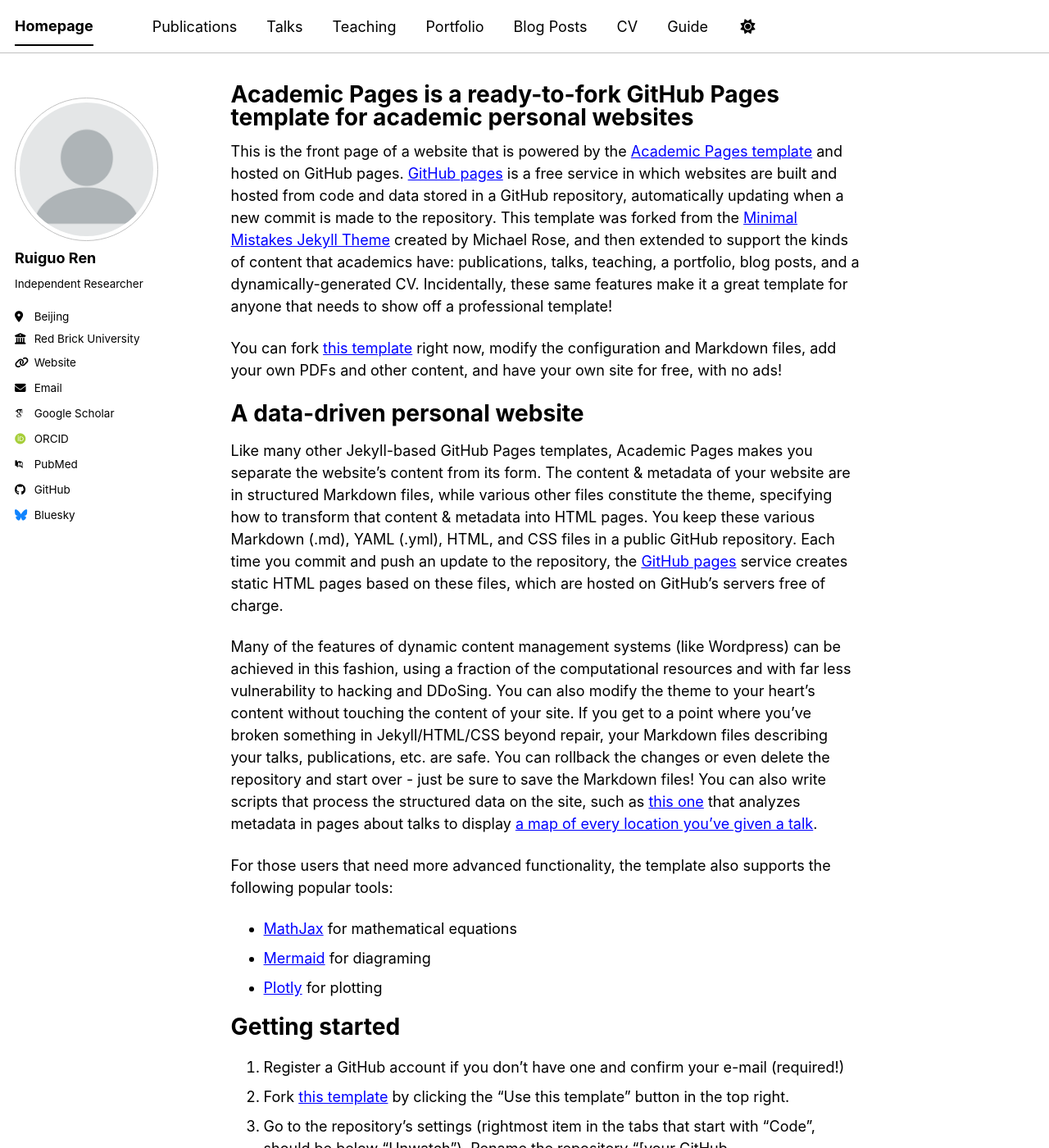
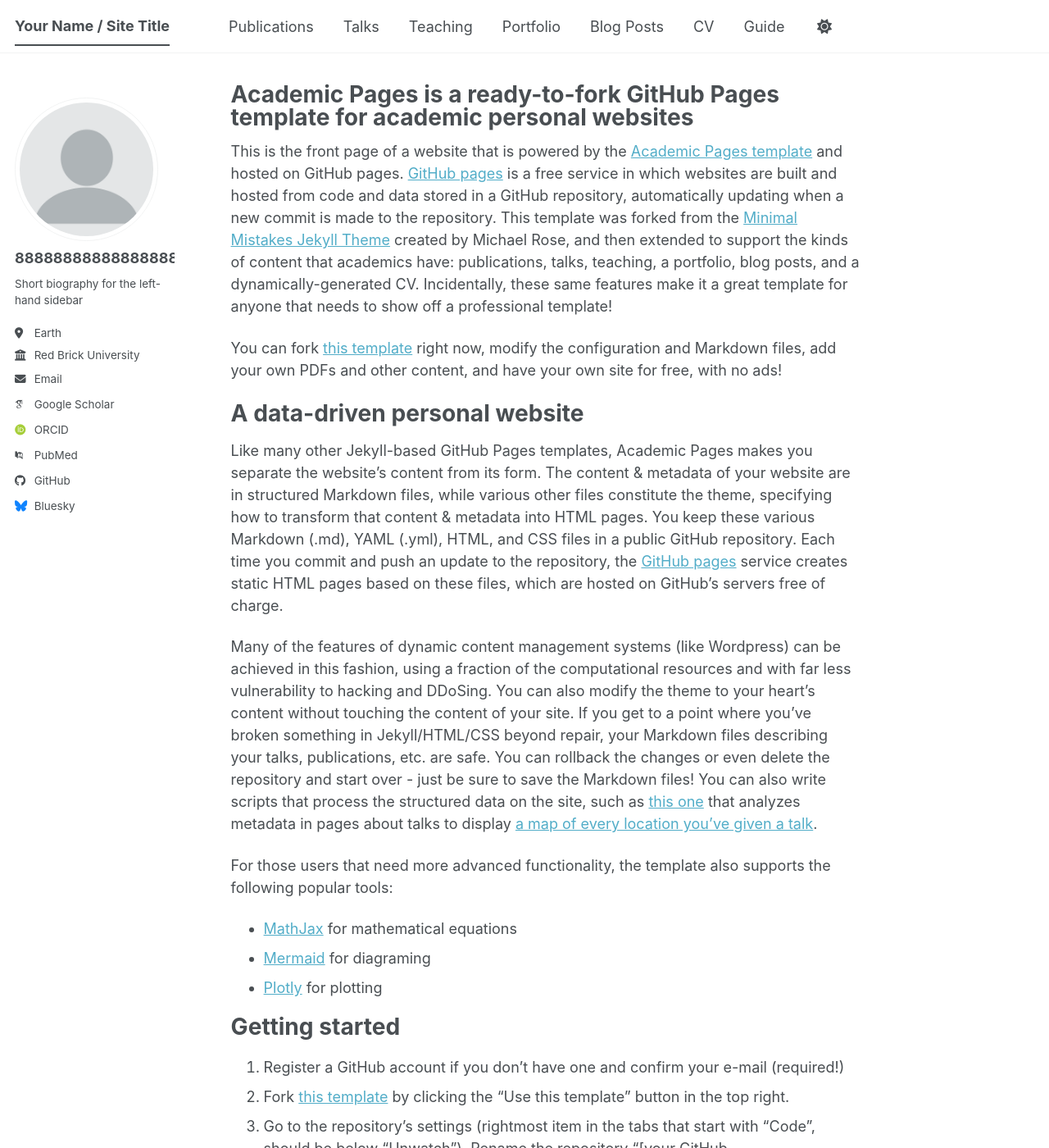
Before and after one commit to rgren-research/rgren-research.github.io, a Jekyll site: the page built from _pages/about.md, in a window 1280 px wide and 1400 px high. Shown: the whole window at 82% size. Built offline with Jekyll 4.4.1, drawn with Linux system fonts in a browser that asks for light colours; some web fonts are replaced; a script bundle is joined from its source files by our own code; library files that are not in the unit come from our copies; some of the changed text lies outside the part shown.

Commit message:
Update _config.yml

```diff
--- a/_config.yml
+++ b/_config.yml
@@ -8,11 +8,11 @@
 
 # Basic Site Settings
 locale                   : "en-US"
-site_theme               : "contrast" # The available themes options are "default", "air", "sunrise", "mint", "dirt" and "contrast"
-title                    : "Homepage"
+site_theme               : "default" # The available themes options are "default", "air", "sunrise", "mint", "dirt" and "contrast"
+title                    : "Your Name / Site Title"
 title_separator          : "-"
-name                     : &name "Homepage"
-description              : &description "Independent Researcher"   # Update this with a general description of your site, this is the default if not overridden by a page
+name                     : &name "Your Name"
+description              : &description "Your Name's academic portfolio"   # Update this with a general description of your site, this is the default if not overridden by a page
 url                      : https://rgren-research.github.io # The base hostname & protocol for your site e.g. "https://[your GitHub username].github.io",
                                                            # or if you already have some other page hosted on Github then use "https://[your GitHub username].github.io/[Your Repo Name]"
 baseurl                  : "" # the subpath of your site, e.g. "/blog"
@@ -24,21 +24,21 @@
 author:
   # Biographic information
   avatar           : "profile.png"
-  name             : "Ruiguo Ren" # "Your Sidebar Name11"
+  name             : "88888888888888888888"
   pronouns         : # example: "she/her"
-  bio              : "Independent Researcher"
-  location         : "Beijing"
+  bio              : "Short biography for the left-hand sidebar"
+  location         : "Earth"
   employer         : "Red Brick University"
-  uri              : "rgren-research" # URL
-  email            : "studenttygsjtygmx@gmail.com"
+  uri              : # URL
+  email            : "none@example.org"
 
   # Academic websites
   academia         : # URL
   arxiv            : # URL - Update with the correct link to your profile
-  googlescholar    : "https://scholar.google.com/citations?hl=zh-CN&view_op=list_works&gmla=APjjwuY4r9Lnf9vUDkUMT58TlZ429X1jFl85Inq2mBa6aIsxND6miAWcBWQvRZmGwjaA8hi9xgj7NpQYO8QxLUX3_qI&user=97oT5CIAAAAJ"
+  googlescholar    : "https://scholar.google.com/citations?user=PS_CX0AAAAAJ"
   inspire-hep      : # URL
   impactstory      : # URL
-  orcid            : "https://orcid.org/0009-0002-4866-1601"
+  orcid            : "https://orcid.org/yourorcidurl"
   semantic         : # URL
   ssrn             : # URL
   pubmed           : "https://www.ncbi.nlm.nih.gov/pubmed/?term=john+snow"
```
